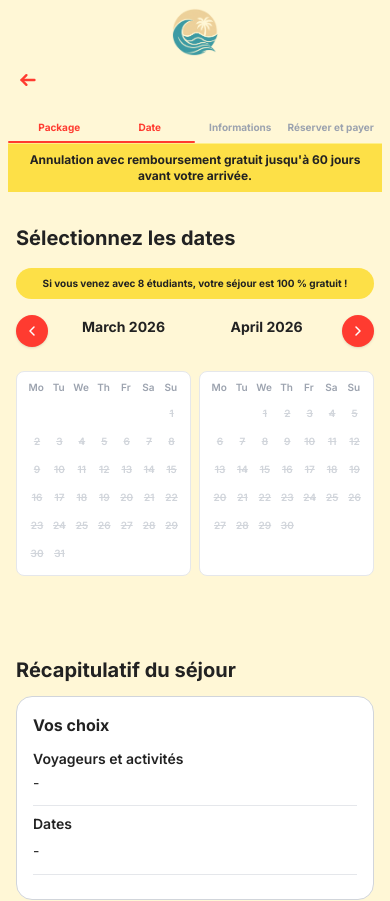
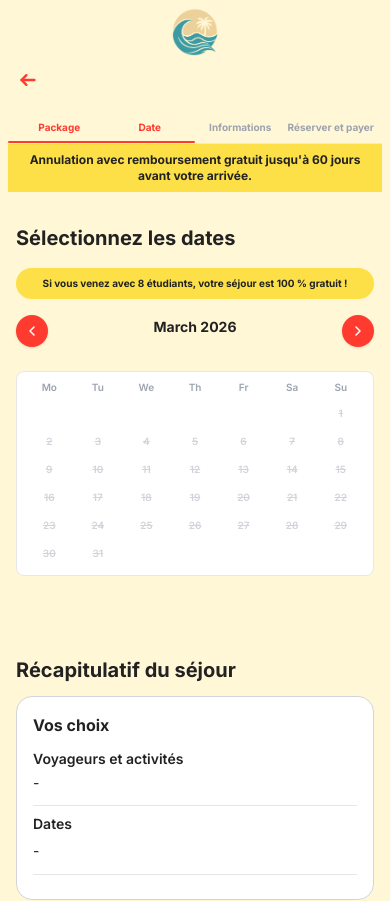
Before and after one commit to hentory10/driftline_checkout, a Next.js app: page /checkout/2-dates in a window 390 px wide. Shown: the top 901 px of the page. Built offline with nearby package versions, Linux system fonts and the light colour scheme; no server answers; the database is empty.

Commit message:
feat: show 1 month on mobile calendar, 2 months on desktop

```diff
--- a/app/checkout/2-dates/page.tsx
+++ b/app/checkout/2-dates/page.tsx
@@ -60,8 +60,15 @@ export default function DateStep() {
   const router = useRouter();
   const [isClient, setIsClient] = useState(false);
   const [bookedDates, setBookedDates] = useState<string[]>([]); // YYYY-MM-DD strings from DB
+  const [isMobile, setIsMobile] = useState(false);
 
-  useEffect(() => { setIsClient(true); }, []);
+  useEffect(() => {
+    setIsClient(true);
+    const checkMobile = () => setIsMobile(window.innerWidth < 640);
+    checkMobile();
+    window.addEventListener('resize', checkMobile);
+    return () => window.removeEventListener('resize', checkMobile);
+  }, []);
 
   // Fetch already-booked dates from the database
   useEffect(() => {
@@ -159,7 +166,7 @@ export default function DateStep() {
                     </svg>
                   </button>
                   <div className="flex-1 flex justify-center sm:justify-between items-center gap-2 sm:gap-4 md:gap-8 px-2">
-                    {[leftMonth, rightMonth].map((month, idx) => (
+                    {(isMobile ? [leftMonth] : [leftMonth, rightMonth]).map((month, idx) => (
                       <div key={idx} className="flex-1 flex flex-col items-center">
                         <div className="text-center font-bold mb-2 text-sm sm:text-base md:text-xl">
                           {month.toLocaleString('en-US', { month: 'long', year: 'numeric' })}
@@ -177,9 +184,12 @@ export default function DateStep() {
                     </svg>
                   </button>
                 </div>
-                {/* Always side-by-side — fixes the vertical stacking bug */}
+                {/* On mobile: 1 month. On desktop: 2 months side-by-side */}
                 <div className="flex flex-row gap-2 sm:gap-4 lg:gap-6 xl:gap-8 w-full">
-                  {[{ matrix: leftMatrix, month: leftMonth }, { matrix: rightMatrix, month: rightMonth }].map(({ matrix, month }, idx) => (
+                  {(isMobile
+                    ? [{ matrix: leftMatrix, month: leftMonth }]
+                    : [{ matrix: leftMatrix, month: leftMonth }, { matrix: rightMatrix, month: rightMonth }]
+                  ).map(({ matrix, month }, idx) => (
                     <div key={idx} className="bg-white rounded-lg p-2 sm:p-4 border flex-1 min-w-0">
                       <div className="grid grid-cols-7 text-center text-gray-400 mb-1 text-[10px] sm:text-sm md:text-base lg:text-lg font-semibold">
                         {['Mo', 'Tu', 'We', 'Th', 'Fr', 'Sa', 'Su'].map((d, i) => <div key={i} className="px-0.5 sm:px-1">{d}</div>)}
```
Also changed, not shown: 1 other file (tests, documents, lock files or other folders).
